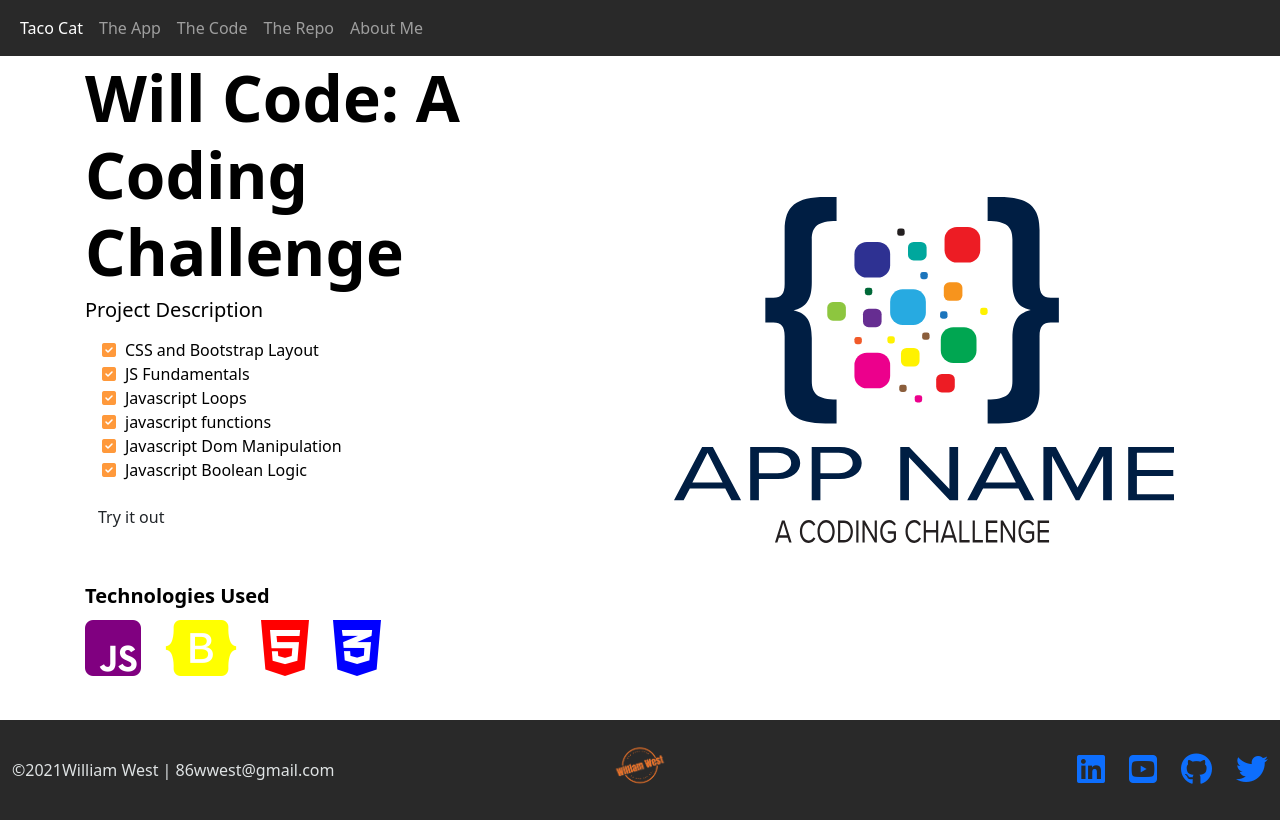
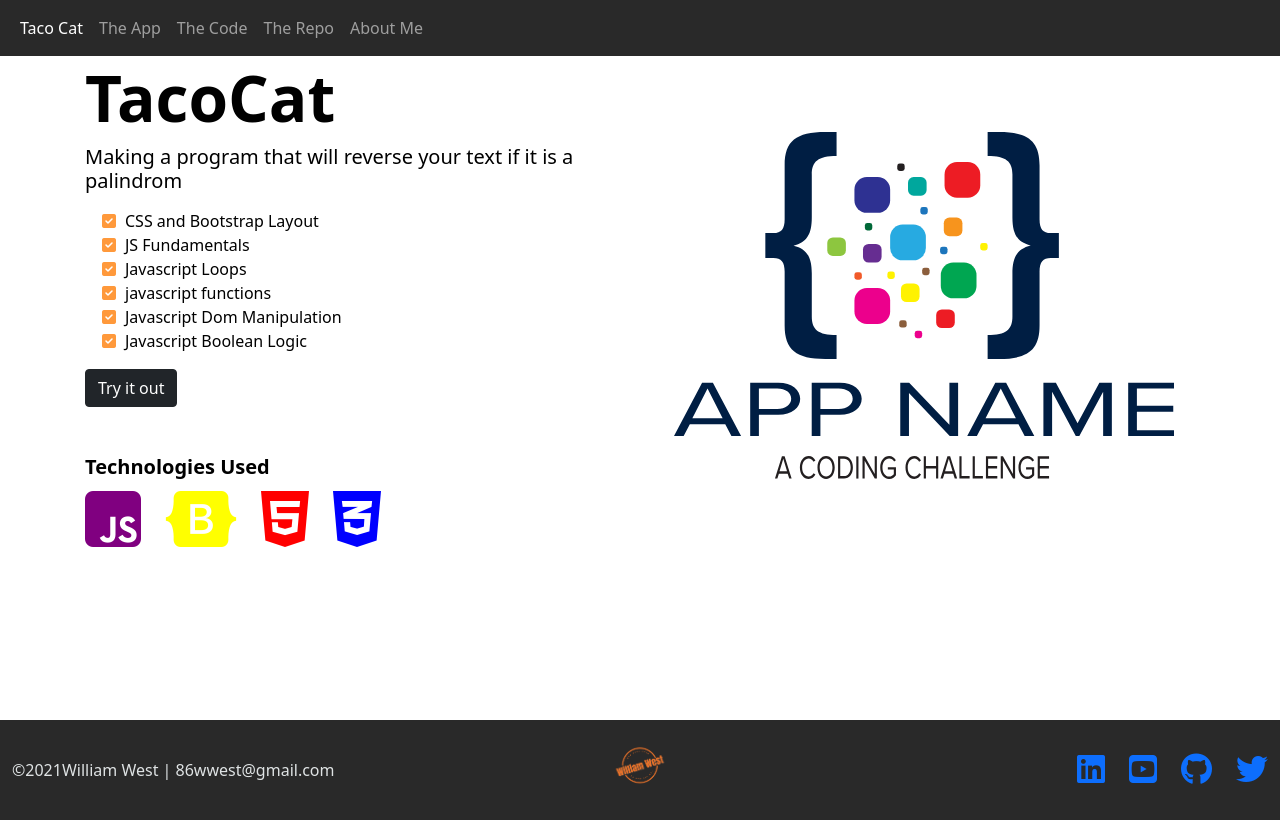
Before and after one commit to WILLIAMTHEWEST1/Shady, a plain HTML site: page index.html in a window 1280 px wide. Drawn offline with nearby package versions, Linux system fonts and the light colour scheme.

Commit message:
updates no logo

```diff
--- a/index.html
+++ b/index.html
@@ -53,8 +53,8 @@
         <div class="container">
             <div class="row row-cols-1 row-cols-md-2">
                 <div class="col order-last order-md-first">
-                    <h1 class="display-3 fw-bold">Will Code: A Coding Challenge</h1>
-                    <h4 class="lead">Project Description</h4>
+                    <h1 class="display-3 fw-bold">TacoCat</h1>
+                    <h4 class="lead">Making a program that will reverse your text if it is a palindrom</h4>
                     <ul class="fa-ul pt-2 checklist">
                         <li><span class="fa-li"><i class="fas fa-check-square"></i></span>CSS and Bootstrap Layout</li>
                         <li><span class="fa-li"><i class="fas fa-check-square"></i></span>JS Fundamentals </li>
@@ -64,7 +64,7 @@
                         </li>
                         <li><span class="fa-li"><i class="fas fa-check-square"></i></span>Javascript Boolean Logic </li>
                     </ul>
-                    <a type="button" class="btn btn-outlines-dark">Try it out</a>
+                    <a button type="button" class="btn btn-dark" class="nav-link" href="app.html">Try it out</a>
                     <h5 class="fw-bold mt-5">Technologies Used</h5>
                     <div class="d-flex justify-content-start">
                         <div class="row">
```
Also changed, not shown: app.html (+1 -2 lines).
